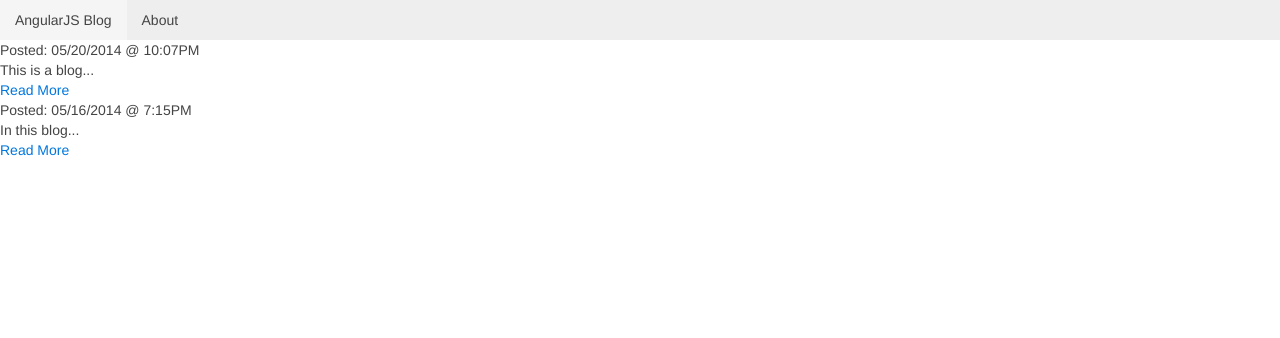
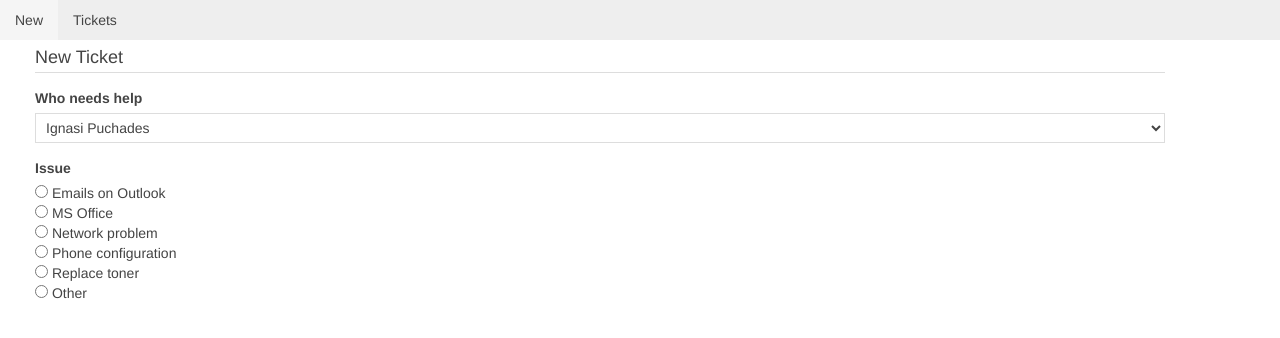
Before and after one commit to b3liev3/ticketing, a plain HTML site: page index.html in a window 1280 px wide. Drawn offline with Linux system fonts and the light colour scheme.

Commit message:
designing new ticket

```diff
--- /dev/null
+++ b/css/main.css
@@ -0,0 +1,7 @@
+#main-menu{
+    position:fixed;
+    width:100%;
+}
+#container{
+    padding-top:42px;
+}
--- a/index.html
+++ b/index.html
@@ -18,6 +18,7 @@
 
         <script src="js/libs/uikit.min.js"></script>
         <link rel="stylesheet" href="lib-css/uikit.min.css" />
+        <link rel="stylesheet" href="css/main.css" />
 
 
     </head>
--- a/js/app.js
+++ b/js/app.js
@@ -3,15 +3,15 @@
 
 var blogApp = angular.module('blogApp', [
     'ngRoute',
-    'blogControllers',
+    'ticketsControllers',
     'blogDirectives'
 ]);
 
 blogApp.config(['$routeProvider', '$locationProvider', function ($routeProvider, $locationProvider) {
         $routeProvider.
                 when('/', {
-                    templateUrl: 'partials/main.html',
-                    controller: 'BlogCtrl'
+                    templateUrl: 'partials/newTicket.html',
+                    controller: 'NewTicketCtrl'
                 }).
                 when('/blogPost/:id', {
                     templateUrl: 'partials/blogPost.html',
--- a/js/controllers.js
+++ b/js/controllers.js
@@ -21,14 +21,15 @@ var fakeBlogs = [{
     }
 ];
 
-var blogControllers =
-        angular.module('blogControllers', []);
+var ticketsControllers =
+        angular.module('ticketsControllers', []);
 
-blogControllers.controller('BlogCtrl', ['$scope',
-    function BlogCtrl($scope) {
-        $scope.blogList = fakeBlogs;
+ticketsControllers.controller('NewTicketCtrl', ['$scope',
+    function NewTicketCtrl($scope) {
+        $scope.test = 'hello!!';
     }]);
 
+/*
 blogControllers.controller('BlogViewCtrl',
         ['$scope', '$routeParams',
             function BlogViewCtrl($scope, $routeParams) {
@@ -38,3 +39,4 @@ blogControllers.controller('BlogViewCtrl',
                 $scope.blogEntry = fakeBlogs[blogId];
             }
         ]);
+        */
--- a/partials/menu.html
+++ b/partials/menu.html
@@ -1,6 +1,6 @@
-<nav class="uk-navbar">
+<nav id="main-menu" class="uk-navbar">
     <ul class="uk-navbar-nav">
-        <li><a href="#/">{{label}}</a></li>
-        <li><a class="{aboutActiveClass}" href="#about">About</a></li>
+        <li><a href="#/">New</a></li>
+        <li><a class="{aboutActiveClass}" href="#about">Tickets</a></li>
     </ul>
 </nav>
--- /dev/null
+++ b/partials/newTicket.html
@@ -0,0 +1,33 @@
+<div blg-menu menu-title="AngularJS Blog"></div>
+<div id="container" class="uk-container">
+    <div class="uk-grid">
+
+        <form class="uk-form uk-form-stacked uk-width-1-1">
+            <fieldset>
+                <legend>New Ticket</legend>
+                <div class="uk-form-row uk-width-1-1 uk-top-margin">
+                    <label class="uk-form-label">Who needs help</label>
+                    <select class="uk-width-1-1">
+                        <option>Ignasi Puchades</option>
+                        <option>Jordi Almirall</option>
+                        <option>Pere Pagès</option>
+                    </select>
+
+                </div>
+                <div class="uk-form-row">
+                    <label class="uk-form-label">Issue</label>
+                    <div class="uk-form-controls">
+                        <label><input name="issue" type="radio" /> Emails on Outlook</label><br/>
+                        <label><input name="issue" type="radio" /> MS Office</label><br/>
+                        <label><input name="issue" type="radio" /> Network problem</label><br/>
+                        <label><input name="issue" type="radio" /> Phone configuration</label><br/>
+                        <label><input name="issue" type="radio" /> Replace toner</label><br/>
+                        <label><input name="issue" type="radio" /> Other</label><br/>
+                    </div>
+                </div>
+            </fieldset>
+        </form>
+
+
+    </div>
+</div>
```
Also changed, not shown: nbproject/project.xml (added, +9 -0 lines), 2 other files.
